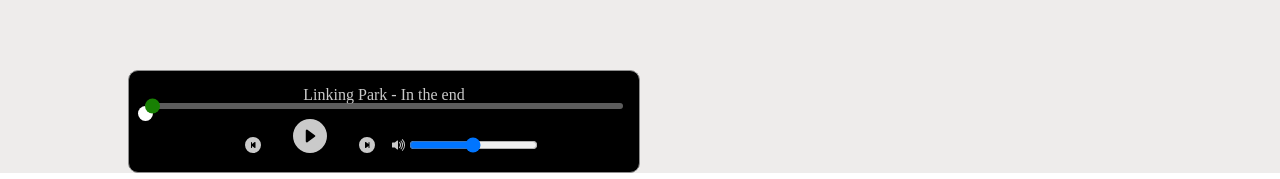
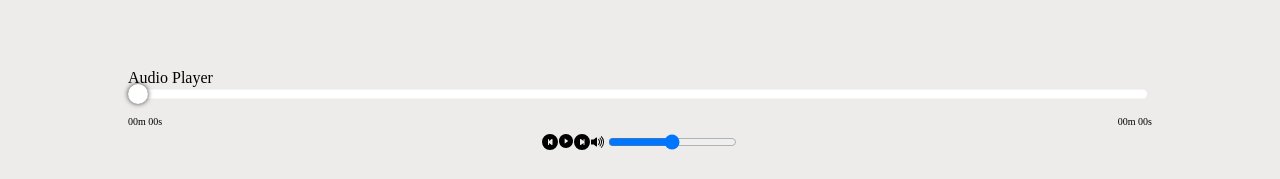
Before and after one commit to LegendOfTeam2/Front-end, a React (Create React App) app: page / in a window 1280 px wide. Shown: the part 1510-1689 px from the top of the page. Built offline with nearby package versions, Linux system fonts and the light colour scheme.

Commit message:
Feat) 사운드바 slider로 교체
사운드바 전체적으로 변경

이슈없음

```diff
--- a/src/components/audioplayer/Audios.js
+++ b/src/components/audioplayer/Audios.js
@@ -1,14 +1,22 @@
 exports.songsdata = [
-    {
-        "title": "Drake - Forever",
-        "url": "https://beardbarnmusicbucket.s3.amazonaws.com/The+Wild+Horse"
-    },
-    {
-        "title": "Linking Park - In the end",
-        "url": "https://beardbarnmusicbucket.s3.amazonaws.com/The+Wild+Horse"
-    },
-    {
-        "title": "Travis Scott - Stop trina be God",
-        "url": "https://beardbarnmusicbucket.s3.amazonaws.com/The+Wild+Horse"
-    }
-]
+  {
+    title: "Drake - Forever",
+    url: "https://t1.daumcdn.net/cfile/tistory/213E9D465854DA2301?original",
+  },
+  {
+    title: "Linking Park - In the end",
+    url: "https://t1.daumcdn.net/cfile/tistory/25544F455854CF9907?original",
+  },
+  {
+    title: "Travis Scott - Stop trina be God",
+    url: "https://t1.daumcdn.net/cfile/tistory/231AA2415854D1D927?original",
+  },
+  {
+    title: "test",
+    url: "https://t1.daumcdn.net/cfile/tistory/265BF74B5854C5091A?original",
+  },
+  {
+    title: "안녕하세요",
+    url: "https://t1.daumcdn.net/cfile/tistory/2468903D5854DB1208?original",
+  },
+];
--- a/src/components/audioplayer/Player.jsx
+++ b/src/components/audioplayer/Player.jsx
@@ -1,121 +1,58 @@
-import React, { useRef } from "react";
+import { useEffect, useRef, useState } from "react";
+
 import {
-  Btnaction,
-  BtnactionDiv,
-  Controls,
-  InputSty,
-  Navigation,
-  Navigationwrapper,
-  Playercontainer,
-  Seekbar,
-  Seekbarthumb,
-  Title,
+  ProgressBarCover,
+  Range,
+  SliderContainer,
+  Thumb,
 } from "./PlayerStyled";
-import {
-  BsFillPlayCircleFill,
-  BsFillPauseCircleFill,
-  BsFillSkipStartCircleFill,
-  BsFillSkipEndCircleFill,
-  BsFillVolumeUpFill,
-} from "react-icons/bs";
 
-const Player = ({
-  audioElem,
-  isplaying,
-  setisplaying,
-  currentSong,
-  setCurrentSong,
-  songs,
-  volume,
-  setVolume,
-}) => {
-  const clickRef = useRef();
 
-  const PlayPause = () => {
-    setisplaying(!isplaying);
-  };
+function Player({ percentage = 0, onChange }) {
+  const [position, setPosition] = useState(0);
+  const [marginLeft, setMarginLeft] = useState(0);
+  const [progressBarWidth, setProgressBarWidth] = useState(0);
 
-  const checkWidth = (e) => {
-    let width = clickRef.current.clientWidth;
-    const offset = e.nativeEvent.offsetX;
 
-    const divprogress = (offset / width) * 100;
-    audioElem.current.currentTime = (divprogress / 100) * currentSong.length;
-  };
+  const rangeRef = useRef();
+  const thumbRef = useRef();
 
-  const skipBack = () => {
-    const index = songs.findIndex((x) => x.title === currentSong.title);
-    if (index === 0) {
-      setCurrentSong(songs[songs.length - 1]);
-    } else {
-      setCurrentSong(songs[index - 1]);
-    }
-
-    audioElem.current.currentTime = 0;
-  };
-
-  const skipNext = () => {
-    const index = songs.findIndex((x) => x.title === currentSong.title);
-    if (index === songs.length - 1) {
-      setCurrentSong(songs[0]);
-    } else {
-      setCurrentSong(songs[index + 1]);
-    }
-
-    audioElem.current.currentTime = 0;
-  };
+  useEffect(() => {
+    const rangeWidth = rangeRef.current.getBoundingClientRect().width;
+    const thumbWidth = thumbRef.current.getBoundingClientRect().width;
+    const centerThumb = (thumbWidth / 100) * percentage * -1;
+    const centerProgressBar =
+      thumbWidth +
+      (rangeWidth / 100) * percentage -
+      (thumbWidth / 100) * percentage;
+    setPosition(percentage);
+    setMarginLeft(centerThumb);
+    setProgressBarWidth(centerProgressBar);
+  }, [percentage]);
 
   return (
-    <>
-      <Playercontainer>
-        <Title>
-          <p>{currentSong.title}</p>
-        </Title>
-        <Navigation>
-          <Navigationwrapper onClick={checkWidth} ref={clickRef}>
-            <Seekbar
-              style={{ width: `${currentSong.progress + "%"}` }}
-            ><Seekbarthumb style={{ left: `${currentSong.progress-3 + "%"}` }}>
-              </Seekbarthumb><InputSty type="range" /></Seekbar>
-
-
-
-          </Navigationwrapper>
-        </Navigation>
-        <Controls>
-          <BtnactionDiv>
-            <Btnaction>
-              <BsFillSkipStartCircleFill size='16' onClick={skipBack} />
-            </Btnaction>
-            {isplaying ? (
-              <Btnaction>
-                <BsFillPauseCircleFill size='34' onClick={PlayPause} />
-              </Btnaction>
-            ) : (
-              <Btnaction>
-                <BsFillPlayCircleFill size='34' onClick={PlayPause} />
-              </Btnaction>
-            )}
-            <Btnaction>
-              <BsFillSkipEndCircleFill size='16' onClick={skipNext} />
-            </Btnaction>
-            <BsFillVolumeUpFill />
-            <input
-              type='range'
-              min='0'
-              max='1'
-              color='gray'
-              step='0.01'
-              value={volume}
-              onChange={(event) => {
-                setVolume(event.target.value);
-              }}
-            />
-          </BtnactionDiv>
-        </Controls>
-      </Playercontainer>
-    </>
+    <SliderContainer>
+      <ProgressBarCover
+        style={{
+          width: `${progressBarWidth}px`,
+        }}
+      ></ProgressBarCover>
+      <Thumb
+        ref={thumbRef}
+        style={{
+          left: `${position}%`,
+          marginLeft: `${marginLeft}px`,
+        }}
+      ></Thumb>
+      <Range
+        type='range'
+        value={position}
+        ref={rangeRef}
+        step='0.01'
+        onChange={onChange}
+      />
+    </SliderContainer>
   );
-};
+}
 
 export default Player;
--- a/src/components/audioplayer/PlayerMain.js
+++ b/src/components/audioplayer/PlayerMain.js
@@ -1,61 +1,178 @@
+import { useState, useRef, useEffect } from "react";
 import Player from "./Player";
+
 import { songsdata } from "./Audios";
+import {
+  BsFillSkipStartCircleFill,
+  BsFillSkipEndCircleFill,
+  BsFillStopCircleFill,
+  BsFillVolumeUpFill,
+} from "react-icons/bs";
+import { AiFillPlayCircle } from "react-icons/ai";
+import styled from "styled-components";
 
-import { useEffect, useRef, useState } from "react";
+function PlayerMain() {
+  const [percentage, setPercentage] = useState(0);
+  const [isPlaying, setIsPlaying] = useState(false);
+  const [duration, setDuration] = useState(0);
+  const [currentTime, setCurrentTime] = useState(0);
+  const [currentSong, setCurrentSong] = useState(songsdata[0]);
+  const [songs, setSongs] = useState(songsdata);
+  const [volume ,setVolume] = useState(0.5)
 
+  const audioRef = useRef();
 
+  const onChange = (e) => {
+    const audio = audioRef.current;
+    audio.currentTime = (audio.duration / 100) * e.target.value;
+    setPercentage(e.target.value);
+  };
 
-const PlayerMain = () => {
-  const [songs, setSongs] = useState(songsdata);
-  const [isplaying, setisplaying] = useState(false);
-  const [currentSong, setCurrentSong] = useState(songsdata[1]);
-  const [volume ,setVolume] = useState(0.5)
-  const audioElem = useRef();
+  const skipBack = () => {
+    const index = songs.findIndex((x) => x.title === currentSong.title);
+
+    if (index === 0) {
+      setCurrentSong(songs[songs.length - 1]);
+    } else {
+      setCurrentSong(songs[index - 1]);
+    }
+
+    audioRef.current.currentTime = 0;
+  };
+
+  const skipNext = () => {
+    const index = songs.findIndex((x) => x.title === currentSong.title);
+    if (index === songs.length - 1) {
+      setCurrentSong(songs[0]);
+    } else {
+      setCurrentSong(songs[index + 1]);
+    }
+
+    audioRef.current.currentTime = 0;
+  };
+
+  const play = () => {
+    const audio = audioRef.current;
+    audio.volume = 0.2;
+
+    if (!isPlaying) {
+      setIsPlaying(true);
+      audio.play();
+    }
+
+    if (isPlaying) {
+      setIsPlaying(false);
+      audio.pause();
+    }
+  };
+
+  const getCurrDuration = (e) => {
+    const percent = (
+      (e.currentTarget.currentTime / e.currentTarget.duration) *
+      100
+    ).toFixed(2);
+    const time = e.currentTarget.currentTime;
+
+    setPercentage(+percent);
+    setCurrentTime(time.toFixed(2));
+  };
+
+  function secondsToHms(seconds) {
+    if (!seconds) return "00m 00s";
+
+    let duration = seconds;
+    let hours = duration / 3600;
+    duration = duration % 3600;
+
+    let min = parseInt(duration / 60);
+    duration = duration % 60;
+
+    let sec = parseInt(duration);
+
+    if (sec < 10) {
+      sec = `0${sec}`;
+    }
+    if (min < 10) {
+      min = `0${min}`;
+    }
+
+    if (parseInt(hours, 10) > 0) {
+      return `${parseInt(hours, 10)}h ${min}m ${sec}s`;
+    } else if (min === 0) {
+      return `00분 ${sec}초`;
+    } else {
+      return `${min}분 ${sec}초`;
+    }
+  }
 
   useEffect(() => {
-    audioElem.current.volume = parseFloat(volume);
+    audioRef.current.volume = parseFloat(volume);
   }, [volume]);
 
   useEffect(() => {
-    if (isplaying) {
-      audioElem.current.play();
-    } else {
-      audioElem.current.pause();
-    }
-  }, [isplaying]);
 
-  useEffect(() => {
-    audioElem.current.volume = parseFloat(volume);
-  }, [volume]);
+  }, []);
 
-  const onPlaying = () =>{
-    const duration = audioElem.current.duration;
-    const ct = audioElem.current.currentTime;
-
-    setCurrentSong({...currentSong, "progress": ct/duration * 100, "length": duration})
-  }
 
   return (
-    <div className='App'>
+    <div className='app-container'>
+      <h1>Audio Player</h1>
+      <Player percentage={percentage} onChange={onChange} />
       <audio
+        ref={audioRef}
+        onTimeUpdate={getCurrDuration}
+        onLoadedData={(e) => {
+          setDuration(e.currentTarget.duration.toFixed(2));
+        }}
         src={currentSong.url}
-        ref={audioElem}
-        onTimeUpdate={onPlaying}
-      />
+      ></audio>
 
-      <Player
-        songs={songs}
-        setSongs={setSongs}
-        isplaying={isplaying}
-        setisplaying={setisplaying}
-        audioElem={audioElem}
-        currentSong={currentSong}
-        setCurrentSong={setCurrentSong}
-        volume = {volume}
-        setVolume = {setVolume}
-      />
+      <ControlPanelDiv>
+        <Timer>{secondsToHms(currentTime)}</Timer>
+        <BtnContainer>
+          <BsFillSkipStartCircleFill size='16' onClick={skipBack} />
+          <div onClick={play}>
+            {isPlaying ? <BsFillStopCircleFill /> : <AiFillPlayCircle />}
+          </div>
+          <BsFillSkipEndCircleFill size='16' onClick={skipNext} />
+          <div><BsFillVolumeUpFill/>
+           <input
+              type='range'
+              min='0'
+              max='1'
+              color='gray'
+              step='0.01'
+              value={volume}
+              onChange={(event) => {
+                setVolume(event.target.value);
+              }}
+
+            />
+</div>
+        </BtnContainer>
+        <Timer>{secondsToHms(duration)}</Timer>
+      </ControlPanelDiv>
     </div>
   );
-};
+}
 
 export default PlayerMain;
+
+export const ControlPanelDiv = styled.div`
+  padding: 15px 0;
+  display: flex;
+  justify-content: space-between;
+`;
+export const Timer = styled.div`
+  font-size: 10px;
+  font-weight: 200;
+  color: black;
+`;
+export const BtnContainer = styled.div`
+  display: flex;
+  justify-content: center;
+  align-items: center;
+  width: 50px;
+  height: 50px;
+  flex-grow: 1;
+`;
--- a/src/components/audioplayer/PlayerStyled.js
+++ b/src/components/audioplayer/PlayerStyled.js
@@ -1,94 +1,72 @@
 import styled from "styled-components";
 
-export const Playercontainer = styled.div`
-  width: 50%;
-  padding: 1rem;
-  border: 1px solid rgb(141, 141, 141);
-  border-radius: 10px;
-  color: rgb(218, 218, 218);
-  display: flex;
-  flex-direction: column;
-  align-items: center;
-  justify-content: space-between;
-  background-color: black;
-
-  *{
-    color: rgb(202, 202, 202);
+export const SliderContainer = styled.div`
+  --progress-bar-height: 10px;
+  position: relative;
+  width: 100%;
+  --thumb-width: 20px;
+  --thumb-height: 20px;
+  ::before {
+    content: "";
+    background-color: white;
+    width: 99%;
+    height: calc(var(--progress-bar-height) - 1px);
+    display: block;
+    position: absolute;
+    border-radius: 10px;
+    top: 50%;
+    left: 50%;
+    transform: translate(-50%, -50%);
+    pointer-events: none;
   }
 `;
 
-export const Title = styled.div`
-  font-size: inherit;
+export const ProgressBarCover = styled.div`
+  background-color: rgba(40, 202, 124, 1);
+  width: 0%;
+  height: var(--progress-bar-height);
+  display: block;
+  position: absolute;
+  border-radius: 10px;
+  top: 50%;
+  transform: translateY(-50%);
+  z-index: 1;
+  user-select: none;
+  pointer-events: none;
 `;
 
-export const Navigation = styled.div`
-  width: 100%;
-  position: relative;
+export const Thumb = styled.div`
+  width: var(--thumb-width);
+  height: var(--thumb-height);
+  box-shadow: 0px 0px 5px rgba(0, 0, 0, 0.753);
+  z-index: 3;
+  background: rgb(255, 255, 255);
+  position: absolute;
+  border-radius: 50%;
+  top: 50%;
+  transform: translate(0%, -50%);
+  pointer-events: none; /* Remove pointer events on thumb so user can click on the actual thumb beaneath it!  */
+  user-select: none; /*  Prevent Accidentally highlighting the number while sliding the cursor  */
 `;
 
-export const Navigationwrapper = styled.div`
-  min-width: 100%;
-  background-color: rgba(119, 119, 119, 0.781);
-  height: 6px;
-  border-radius: 30px;
+export const Range = styled.input`
+  -webkit-appearance: none;
+  background-color: rgba(240, 9, 9, 0.397);
+  height: 10px;
+  width: 100%;
   cursor: pointer;
-`;
+  opacity: 0;
+  margin: 0 auto;
+  ::-webkit-slider-thumb {
+    width: var(--thumb-width);
+    height: var(--thumb-height);
+    background: #350f2d;
+    border: 1px solid #000000;
+    border-radius: 50%;
+    cursor: pointer;
+    -webkit-appearance: none;
+  }
 
-export const Seekbar = styled.div`
-  width: 0;
-  height: 100%;
-  background-color: rgba(40, 202, 124, 1);
-  border-radius: 30px;
-
-`;
-
-
-
-export const Controls = styled.div`
-  font-size: inherit;
-  display: flex;
-  align-items: center;
-`;
-
-export const Btnaction = styled.span`
-  font-size: 16px;
-
-  margin: 0 1rem;
-  cursor: pointer;
-  &:hover {
-    color: white;
+  ::-webkit-slider-thumb {
   }
 `;
-export const BtnactionDiv = styled.div`
-    margin-top: 10px;
-`;
-
-export const InputSty = styled.input`
-  width: 100%;
-  -webkit-appearance: none;
-  background-color: rgba(40, 202, 124, 1);
-  height: 6px;
-  cursor: pointer;
-  opacity: 1;
-  margin: 0 auto;
-  border-radius: 20px;
-  ::-webkit-slider-thumb {
-    -webkit-appearance: none;
-    width: 15px;
-    height: 15px;
-    border-radius: 50%;
-    cursor: pointer;
-    background-color: white;
-  }
-
-`;
-
-export const Seekbarthumb = styled.div`
-  width: 15px;
-  height: 15px;
-  background-color: rgb(24, 128, 3);
-  border-radius: 50%;
-  position: absolute;
-  top: 50%;
-  transform: translate(0%, -50%);
-`;
```
